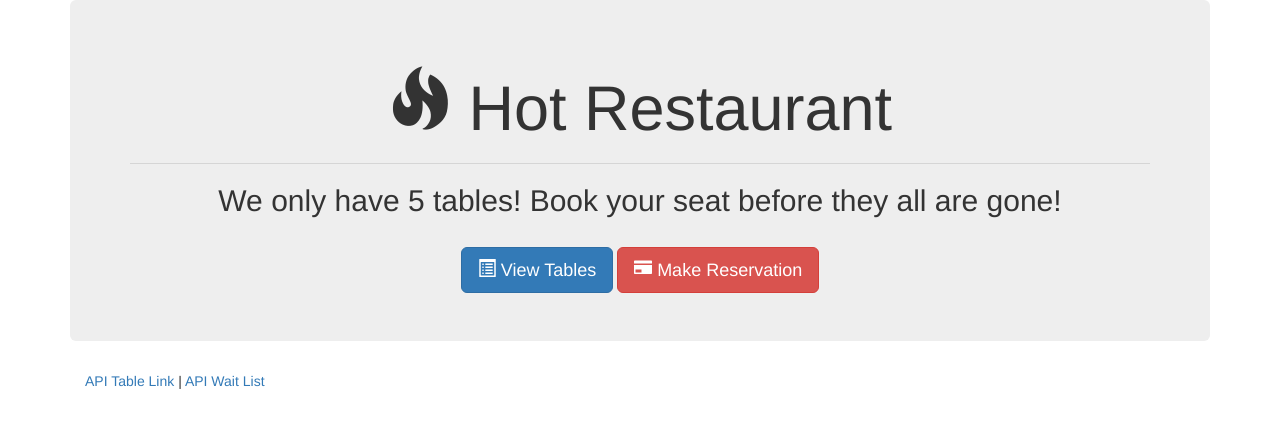
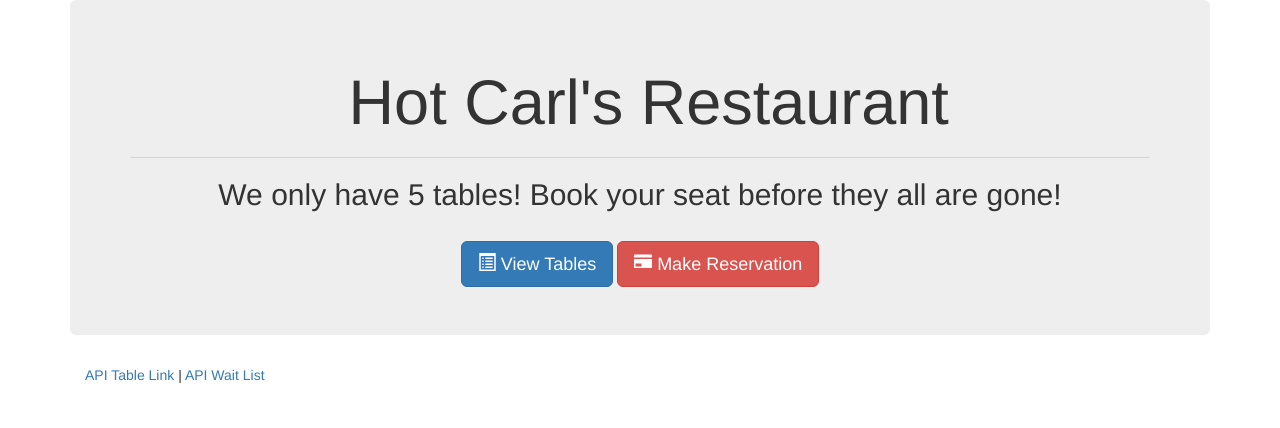
Before and after one commit to Dondean21/Hot-Restaurant-, a plain HTML site: page index.html in a window 1280 px wide. Drawn offline with nearby package versions, Linux system fonts and the light colour scheme.

Commit message:
hott carl

```diff
--- a/index.html
+++ b/index.html
@@ -11,7 +11,7 @@
 	<div class="container">
 
 		<div class="jumbotron">
-			<h1 class="text-center"><span class="glyphicon glyphicon-fire"></span> Hot Restaurant</h1>
+			<h1 class="text-center"><span class="glyphicon glyphicon-water"></span> Hot Carl's Restaurant</h1>
 			<hr>
 			<h2 class="text-center">We only have 5 tables! Book your seat before they all are gone!</h2>
 			<br>
```
Also changed, not shown: tables.html (+1 -1 lines), assets /styles.css (added).
